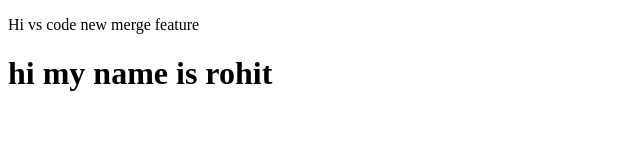
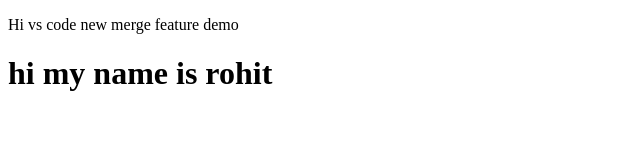
Before and after one commit to rohitsmcet/git-merge-demo, a plain HTML site: page index.html in a window 1280 px wide. Shown: the full height of the page, 0-640 px from the left. Drawn offline with Linux system fonts and the light colour scheme.

Commit message:
changed  p

```diff
--- a/index.html
+++ b/index.html
@@ -7,7 +7,7 @@
     <title>Document</title>
   </head>
   <body>
-    <p>Hi vs code new merge feature</p>
+    <p>Hi vs code new merge feature demo</p>
     <h1>hi my name is rohit</h1>
   </body>
 </html>
```
